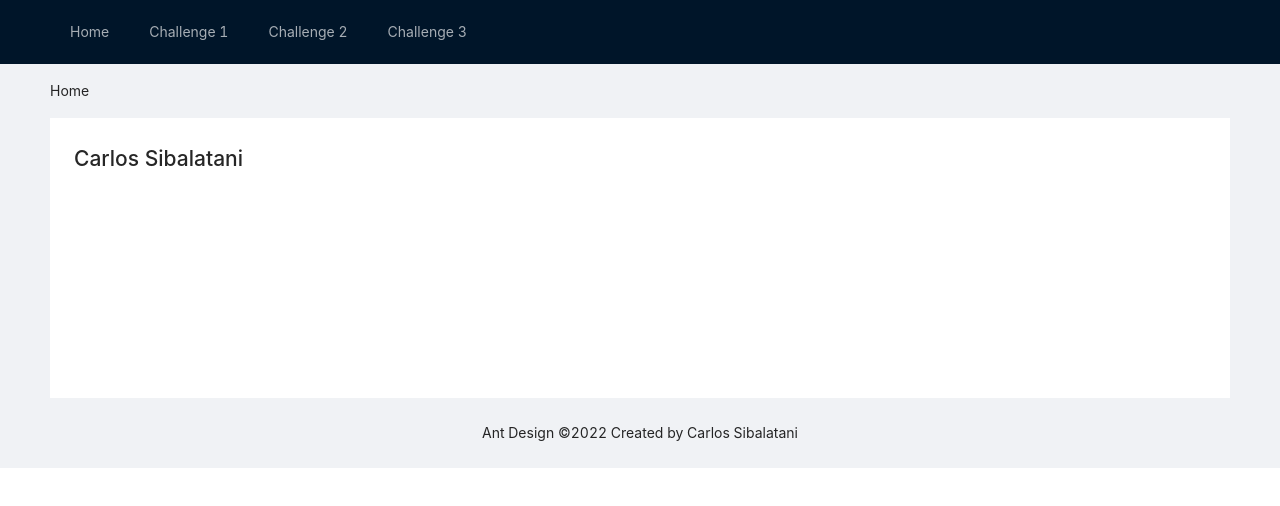
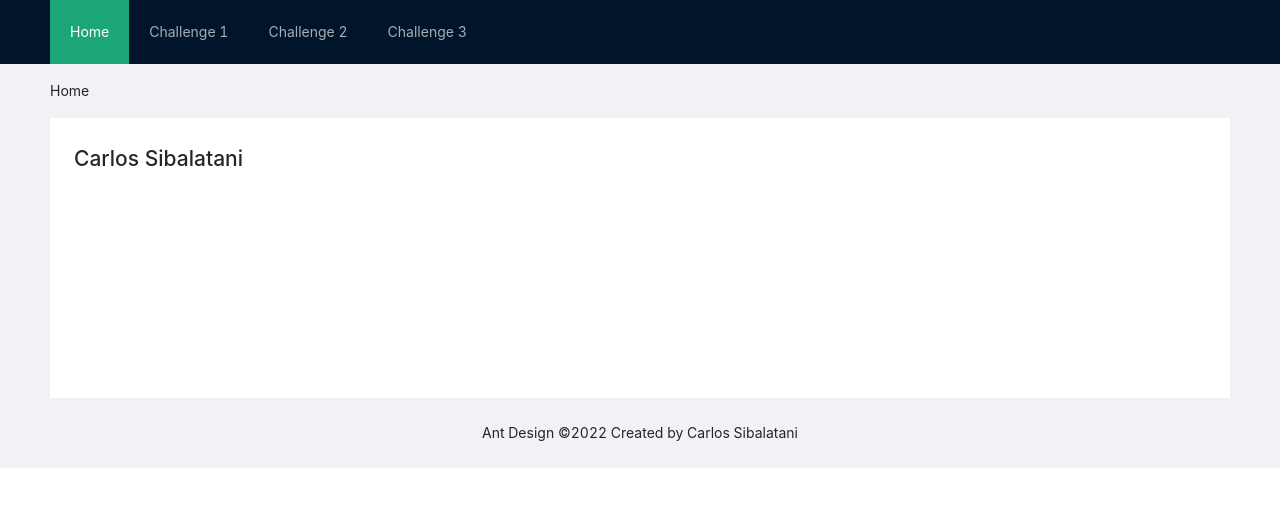
Before and after one commit to FearTheBeard95/ambrite-coding-challenge, a React (Create React App) app: page / in a window 1280 px wide. Shown: the top 506 px of the page. Built offline with nearby package versions, Linux system fonts and the light colour scheme.

Commit message:
Add React router

```diff
--- a/package.json
+++ b/package.json
@@ -11,6 +11,7 @@
     "craco-less": "^2.0.0",
     "react": "^17.0.2",
     "react-dom": "^17.0.2",
+    "react-router-dom": "6",
     "react-scripts": "5.0.0",
     "web-vitals": "^2.1.4"
   },
--- a/src/components/App.jsx
+++ b/src/components/App.jsx
@@ -1,17 +1,16 @@
 import React from 'react';
-import { Breadcrumb } from 'antd';
 import '../App.less';
-import MainLayout from './MainLayout';
+import { Route, Routes } from 'react-router-dom';
+import NavRoutes from '../constants/routes';
 
 const App = () => (
-  <MainLayout>
-    <Breadcrumb style={{ margin: '16px 0' }}>
-      <Breadcrumb.Item>Home</Breadcrumb.Item>
-    </Breadcrumb>
-    <div className='site-layout-content'>
-      <h1>Carlos Sibalatani</h1>
-    </div>
-  </MainLayout>
+  <>
+    <Routes>
+      {NavRoutes.map((route) => (
+        <Route {...route} />
+      ))}
+    </Routes>
+  </>
 );
 
 export default App;
--- a/src/components/MainLayout.jsx
+++ b/src/components/MainLayout.jsx
@@ -1,15 +1,18 @@
 import { Layout, Menu } from 'antd';
+import { Link } from 'react-router-dom';
 import routes from '../constants/routes';
 
 const { Header, Content, Footer } = Layout;
 const currentYear = new Date().getFullYear();
-const MainLayout = ({ children }) => (
+const MainLayout = ({ children, selected }) => (
   <Layout className='layout'>
     <Header>
       <div className='logo' />
-      <Menu theme='dark' mode='horizontal' defaultSelectedKeys={['1']}>
+      <Menu theme='dark' mode='horizontal' defaultSelectedKeys={selected}>
         {routes.map((route) => (
-          <Menu.Item key={route.to}>{route.name}</Menu.Item>
+          <Menu.Item key={route.key}>
+            <Link to={route.path}>{route.key}</Link>
+          </Menu.Item>
         ))}
       </Menu>
     </Header>
--- /dev/null
+++ b/src/components/pages/Home.jsx
@@ -0,0 +1,16 @@
+import React from 'react';
+import { Breadcrumb } from 'antd';
+import MainLayout from '../MainLayout';
+
+const Home = () => (
+  <MainLayout selected={['Home']}>
+    <Breadcrumb style={{ margin: '16px 0' }}>
+      <Breadcrumb.Item>Home</Breadcrumb.Item>
+    </Breadcrumb>
+    <div className='site-layout-content'>
+      <h1>Carlos Sibalatani</h1>
+    </div>
+  </MainLayout>
+);
+
+export default Home;
--- a/src/constants/routes.js
+++ b/src/constants/routes.js
@@ -1,19 +1,25 @@
+import Home from '../components/pages/Home';
+
 const routes = [
   {
-    name: 'Home',
-    to: '/',
+    key: 'Home',
+    path: '/',
+    element: <Home />,
   },
   {
-    name: 'Challenge 1',
-    to: 'c1',
+    key: 'Challenge 1',
+    path: '/c1',
+    element: <Home />,
   },
   {
-    name: 'Challenge 2',
-    to: '/c2',
+    key: 'Challenge 2',
+    path: '/c2',
+    element: <Home />,
   },
   {
-    name: 'Challenge 3',
-    to: '/c3',
+    key: 'Challenge 3',
+    path: '/c3',
+    element: <Home />,
   },
 ];
 
--- a/src/index.js
+++ b/src/index.js
@@ -3,11 +3,12 @@ import ReactDOM from 'react-dom';
 import './index.css';
 import App from './components/App';
 import reportWebVitals from './reportWebVitals';
+import { BrowserRouter } from 'react-router-dom';
 
 ReactDOM.render(
-  <React.StrictMode>
+  <BrowserRouter>
     <App />
-  </React.StrictMode>,
+  </BrowserRouter>,
   document.getElementById('root')
 );
 
```
Also changed, not shown: 1 other file (tests, documents, lock files or other folders).
